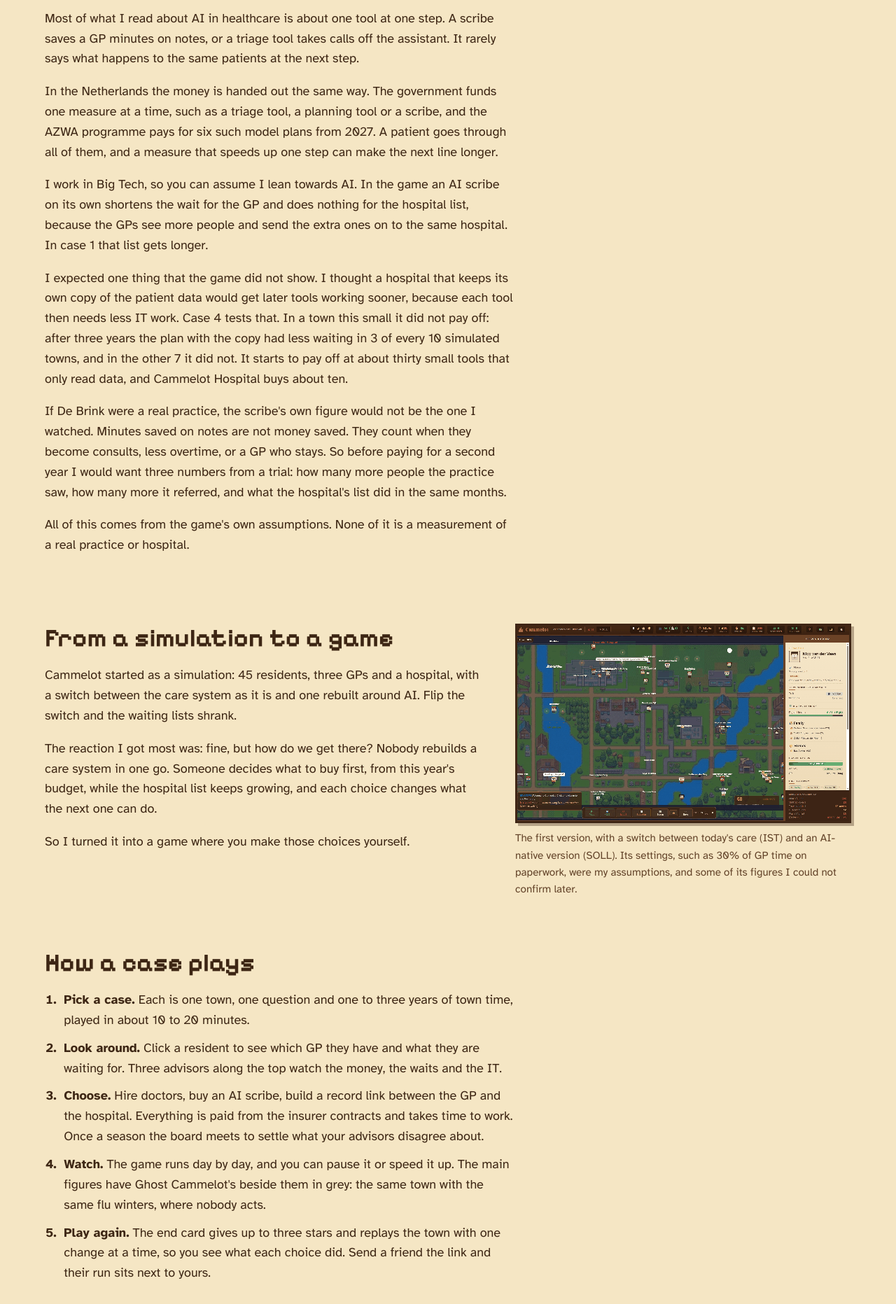
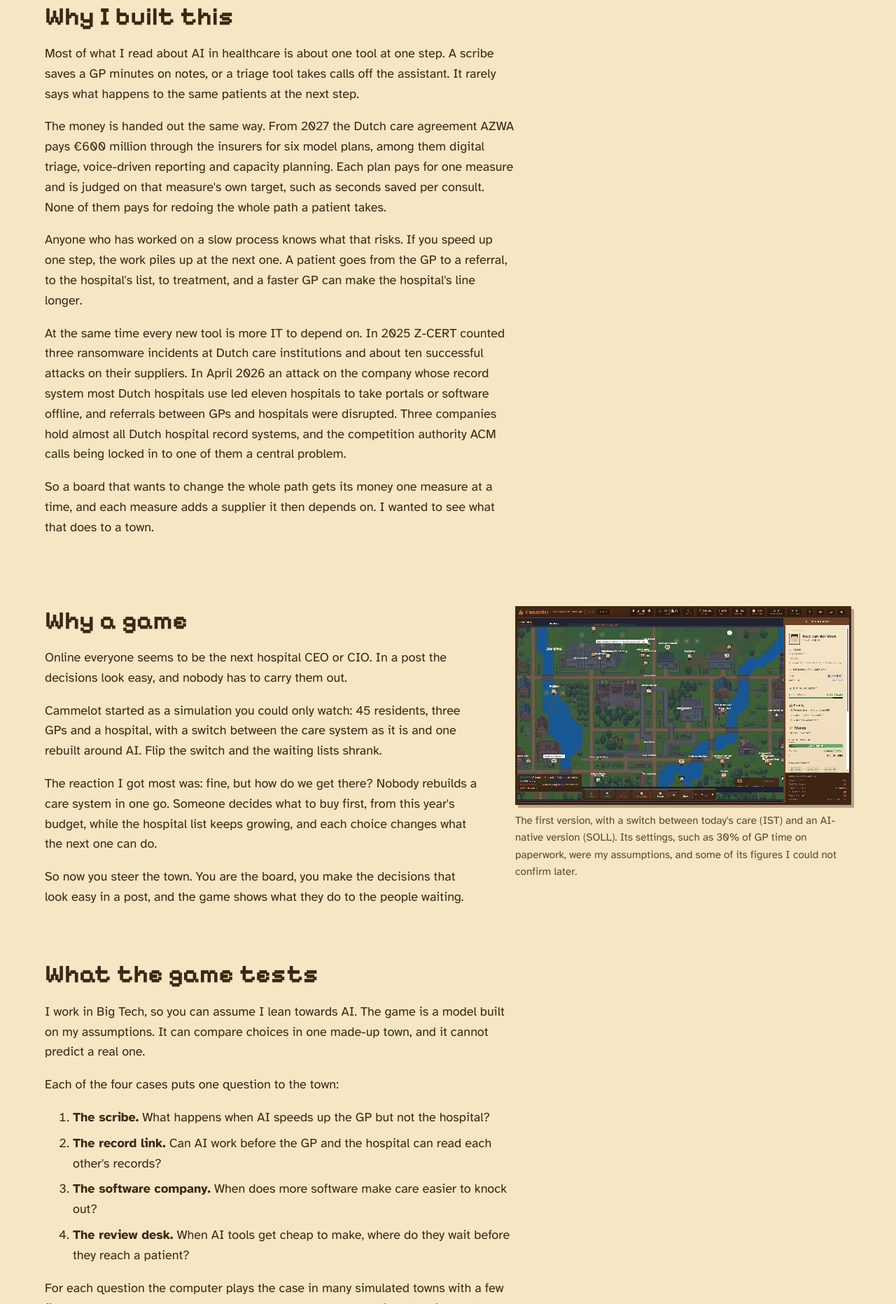
Before and after one commit to simonecammel/cammelot-site, a plain HTML site: page index.html in a window 1280 px wide. Shown: the part 937-2800 px from the top of the page at 70% size. Drawn offline with Linux system fonts and the light colour scheme.

Commit message:
Site from cammelot-next dc54981

```diff
--- a/index.html
+++ b/index.html
@@ -37,9 +37,10 @@
 <section class="hero" aria-labelledby="hero-title">
   <div class="hero-in">
     <div class="hero-text">
+      <p class="kicker">A game about running care in a made-up Dutch town</p>
       <!-- Headline chosen by the owner, 12 Nov 2026. -->
       <h1 id="hero-title">Everyone seems to know how to <em>do</em> AI in healthcare</h1>
-      <p class="sub">You are the board of a made-up Dutch GP practice and hospital. Bring in staff, AI and IT one measure at a time, then compare the result with the same town where nothing changed.</p>
+      <p class="sub">In this game you find out for yourself. You are the board of a made-up Dutch GP practice and hospital. You hire staff and buy AI and IT one measure at a time, and compare your town with the same town where nothing changed.</p>
       <p class="facts-line">Free · No account · Synthetic model · Not a forecast</p>
       <p class="cta"><a class="button big" href="minister/?case=scribe">Play case 1 (about 10 minutes)</a> <a class="button alt" href="game/">How the model works</a></p>
       <p class="maker">Made by Simone Cammel.</p>
@@ -54,21 +55,43 @@
 <section class="prose why-first" id="why" aria-labelledby="why-title">
   <h2 id="why-title">Why I built this</h2>
   <p>Most of what I read about AI in healthcare is about one tool at one step. A scribe saves a GP minutes on notes, or a triage tool takes calls off the assistant. It rarely says what happens to the same patients at the next step.</p>
-  <p>In the Netherlands the money is handed out the same way. The government funds one measure at a time, such as a triage tool, a planning tool or a scribe, and the AZWA programme pays for six such model plans from 2027. A patient goes through all of them, and a measure that speeds up one step can make the next line longer.</p>
-  <p>I work in Big Tech, so you can assume I lean towards AI. In the game an AI scribe on its own shortens the wait for the GP and does nothing for the hospital list, because the GPs see more people and send the extra ones on to the same hospital. In case 1 that list gets longer.</p>
-  <p>I expected one thing that the game did not show. I thought a hospital that keeps its own copy of the patient data would get later tools working sooner, because each tool then needs less IT work. Case 4 tests that. In a town this small it did not pay off: after three years the plan with the copy had less waiting in 3 of every 10 simulated towns, and in the other 7 it did not. It starts to pay off at about thirty small tools that only read data, and Cammelot Hospital buys about ten.</p>
-  <p>If De Brink were a real practice, the scribe's own figure would not be the one I watched. Minutes saved on notes are not money saved. They count when they become consults, less overtime, or a GP who stays. So before paying for a second year I would want three numbers from a trial: how many more people the practice saw, how many more it referred, and what the hospital's list did in the same months.</p>
-  <p>All of this comes from the game's own assumptions. None of it is a measurement of a real practice or hospital.</p>
+  <p>The money is handed out the same way. From 2027 the Dutch care agreement AZWA pays €600 million through the insurers for six model plans, among them digital triage, voice-driven reporting and capacity planning. Each plan pays for one measure and is judged on that measure's own target, such as seconds saved per consult. None of them pays for redoing the whole path a patient takes.</p>
+  <p>Anyone who has worked on a slow process knows what that risks. If you speed up one step, the work piles up at the next one. A patient goes from the GP to a referral, to the hospital's list, to treatment, and a faster GP can make the hospital's line longer.</p>
+  <p>At the same time every new tool is more IT to depend on. In 2025 Z-CERT counted three ransomware incidents at Dutch care institutions and about ten successful attacks on their suppliers. In April 2026 an attack on the company whose record system most Dutch hospitals use led eleven hospitals to take portals or software offline, and referrals between GPs and hospitals were disrupted. Three companies hold almost all Dutch hospital record systems, and the competition authority ACM calls being locked in to one of them a central problem.</p>
+  <p>So a board that wants to change the whole path gets its money one measure at a time, and each measure adds a supplier it then depends on. I wanted to see what that does to a town.</p>
 </section>
 
 <section class="split" id="from-simulation" aria-labelledby="from-simulation-title">
   <div class="split-text">
-    <h2 id="from-simulation-title">From a simulation to a game</h2>
-    <p>Cammelot started as a simulation: 45 residents, three GPs and a hospital, with a switch between the care system as it is and one rebuilt around AI. Flip the switch and the waiting lists shrank.</p>
+    <h2 id="from-simulation-title">Why a game</h2>
+    <p>Online everyone seems to be the next hospital CEO or CIO. In a post the decisions look easy, and nobody has to carry them out.</p>
+    <p>Cammelot started as a simulation you could only watch: 45 residents, three GPs and a hospital, with a switch between the care system as it is and one rebuilt around AI. Flip the switch and the waiting lists shrank.</p>
     <p>The reaction I got most was: fine, but how do we get there? Nobody rebuilds a care system in one go. Someone decides what to buy first, from this year's budget, while the hospital list keeps growing, and each choice changes what the next one can do.</p>
-    <p>So I turned it into a game where you make those choices yourself.</p>
+    <p>So now you steer the town. You are the board, you make the decisions that look easy in a post, and the game shows what they do to the people waiting.</p>
   </div>
   <figure class="shot side"><span class="frame"><img src="img/first-sim.png" width="800" height="470.5" alt="The first Cammelot: a pixel-art town map with named residents, a hospital and three GP practices, a bar along the top with a switch between IST and SOLL, and a resident's dossier on the right." loading="lazy"></span><figcaption>The first version, with a switch between today's care (IST) and an AI-native version (SOLL). Its settings, such as 30% of GP time on paperwork, were my assumptions, and some of its figures I could not confirm later.</figcaption></figure>
+</section>
+
+<section class="prose" id="tests" aria-labelledby="tests-title">
+  <h2 id="tests-title">What the game tests</h2>
+  <p>I work in Big Tech, so you can assume I lean towards AI. The game is a model built on my assumptions. It can compare choices in one made-up town, and it cannot predict a real one.</p>
+  <p>Each of the four cases puts one question to the town:</p>
+  <ol>
+    <li><strong>The scribe.</strong> What happens when AI speeds up the GP but not the hospital?</li>
+    <li><strong>The record link.</strong> Can AI work before the GP and the hospital can read each other's records?</li>
+    <li><strong>The software company.</strong> When does more software make care easier to knock out?</li>
+    <li><strong>The review desk.</strong> When AI tools get cheap to make, where do they wait before they reach a patient?</li>
+  </ol>
+  <p>For each question the computer plays the case in many simulated towns with a few fixed plans, next to the same towns where nobody does anything. That is how I know what a plan does on average and how often it goes the other way. You play one of those towns.</p>
+  <p>What it showed so far:</p>
+  <ul>
+    <li><strong>The scribe</strong> on its own shortens the wait for the GP and does nothing for the hospital list. The GPs see more people and send the extra ones on to the same hospital, so in case 1 that list gets longer.</li>
+    <li><strong>The record link</strong> on its own cuts the waiting past the limit in most simulated towns, because referrals arrive with the GP's notes. A triage agent on top of it sends people on faster than the hospital can treat them.</li>
+    <li><strong>The software company.</strong> Backups that are kept offline and tested keep an attack short in every simulated town. Every tool the board buys is one more supplier with a way in, and in some towns a second attack comes in through one of them.</li>
+    <li><strong>The review desk</strong> is where I was wrong. I expected that a hospital which keeps its own copy of the patient data would get later tools working sooner, because each tool then needs less IT work. In a town this small it did not pay off: after three years the plan with the copy had less waiting in 3 of every 10 simulated towns, and in the other 7 it did not. It starts to pay off at about thirty small tools that only read data, and Cammelot Hospital buys about ten.</li>
+  </ul>
+  <p>If De Brink were a real practice, the scribe's own figure would not be the one I watched. Minutes saved on notes are not money saved. They count when they become consults, less overtime, or a GP who stays. So before paying for a second year I would want three numbers from a trial: how many more people the practice saw, how many more it referred, and what the hospital's list did in the same months.</p>
+  <p>All of this comes from the game's own assumptions. None of it is a measurement of a real practice or hospital. <a href="game/">How the model works</a> has the figures.</p>
 </section>
 
 <section class="band" id="how-it-plays" aria-labelledby="how-it-plays-title">
```
Also changed, not shown: sources/index.html (+8 -0 lines).
